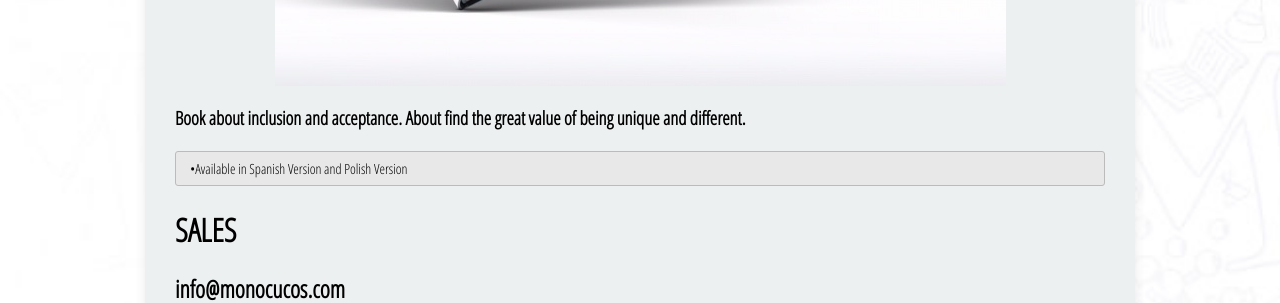
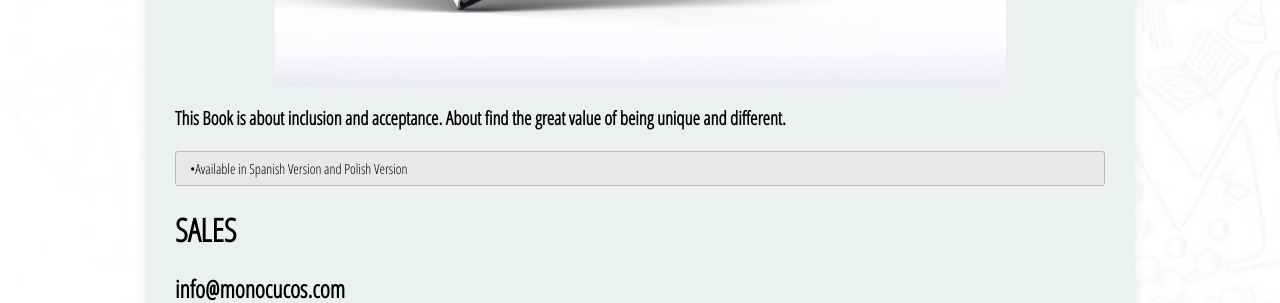
Before and after one commit to MonocucosTM/Monocucos, a Jekyll site: the page built from _posts/2017-05-24-books.md, in a window 1280 px wide. Shown: the part 1459-1762 px from the top of the page. Built offline with Jekyll 4.4.1, drawn with Linux system fonts in a browser that asks for light colours; nearby versions of some CDN libraries; some web fonts are replaced.

Commit message:
Update 2017-05-24-books.md

```diff
--- a/_posts/2017-05-24-books.md
+++ b/_posts/2017-05-24-books.md
@@ -30,7 +30,7 @@ tag:
 
 ![Logo](../assets/img/PORPO2.jpg)
 
-### Book about inclusion and acceptance. About find the great value of being unique and different.
+### This Book is about inclusion and acceptance. About find the great value of being unique and different.
  •Available in Spanish Version and Polish Version
 {: .notice}
 
```
